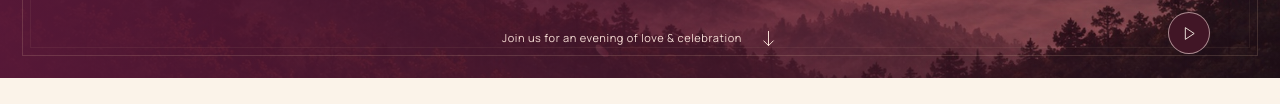
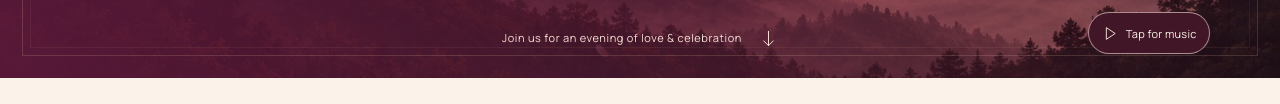
Before and after one commit to heywey2018-tech/yb25, a website built with Vite: page anniversary-site/index.html in a window 1280 px wide. Shown: the part 800-904 px from the top of the page. Built offline with nearby package versions, Linux system fonts and the light colour scheme.

Commit message:
Improve first-visit music playback prompt

```diff
--- a/anniversary-site/src/main.js
+++ b/anniversary-site/src/main.js
@@ -57,7 +57,7 @@ document.querySelector('#app').innerHTML = `
         </div>
       </div>
       <a class="hero-scroll" href="#journey"><span>Join us for an evening of love & celebration</span>${icon('down')}</a>
-      <button id="music-toggle" class="music-toggle" type="button" aria-label="Pause background music" title="Pause background music">${icon('pause')}</button>
+      <button id="music-toggle" class="music-toggle" type="button" aria-label="Play background music" title="Play background music">${icon('play')}<span class="music-toggle-label">Tap for music</span></button>
       <audio id="site-music" src="./music/anniversary-loop.mp3" autoplay loop preload="auto"></audio>
     </section>
     <div id="remaining-sections"></div>
@@ -65,7 +65,7 @@ document.querySelector('#app').innerHTML = `
 
 const backgroundMusic = document.querySelector('#site-music');
 const musicToggle = document.querySelector('#music-toggle');
-const musicUnlockEvents = ['pointerdown', 'keydown'];
+const musicUnlockEvents = ['click', 'keydown'];
 function removeMusicUnlockListeners() {
   musicUnlockEvents.forEach((eventName) => document.removeEventListener(eventName, unlockMusic, true));
 }
@@ -74,7 +74,8 @@ function updateMusicControl() {
   const label = playing ? 'Pause background music' : 'Play background music';
   musicToggle.setAttribute('aria-label', label);
   musicToggle.title = label;
-  musicToggle.innerHTML = icon(playing ? 'pause' : 'play');
+  musicToggle.innerHTML = `${icon(playing ? 'pause' : 'play')}<span class="music-toggle-label">Tap for music</span>`;
+  musicToggle.classList.toggle('is-playing', playing);
 }
 async function tryPlayMusic() {
   try {
@@ -86,6 +87,7 @@ async function tryPlayMusic() {
   }
 }
 function unlockMusic(event) {
+  if (event.type === 'keydown' && !['Enter', ' '].includes(event.key)) return;
   if (event.target instanceof Element && event.target.closest('#music-toggle')) return;
   void tryPlayMusic().then((started) => { if (started) removeMusicUnlockListeners(); });
 }
--- a/anniversary-site/src/style.css
+++ b/anniversary-site/src/style.css
@@ -455,7 +455,10 @@
 }
 
 #site-music{display:none}
-.music-toggle{position:absolute;right:var(--gutter);bottom:24px;z-index:8;width:42px;height:42px;padding:0;display:grid;place-items:center;border:1px solid #f3d7d69c;border-radius:50%;background:var(--deep-wine);color:var(--cream);transition:background .2s,color .2s,border-color .2s}
+.music-toggle{position:absolute;right:var(--gutter);bottom:24px;z-index:8;min-width:42px;height:42px;padding:0 12px;display:flex;align-items:center;justify-content:center;gap:8px;border:1px solid #f3d7d69c;border-radius:999px;background:var(--deep-wine);color:var(--cream);transition:background .2s,color .2s,border-color .2s,width .2s,padding .2s}
 .music-toggle .icon{width:17px;height:17px}
+.music-toggle-label{font-size:11px;line-height:1;letter-spacing:.025em;white-space:nowrap}
+.music-toggle.is-playing{width:42px;padding:0}
+.music-toggle.is-playing .music-toggle-label{display:none}
 .music-toggle:hover{background:var(--blush);border-color:var(--blush);color:var(--deep-wine)}
-@media(max-width:700px){.music-toggle{right:20px;bottom:68px;width:40px;height:40px}}
+@media(max-width:700px){.music-toggle{right:20px;bottom:68px;height:40px;min-width:40px}.music-toggle.is-playing{width:40px;min-width:40px}}
```
